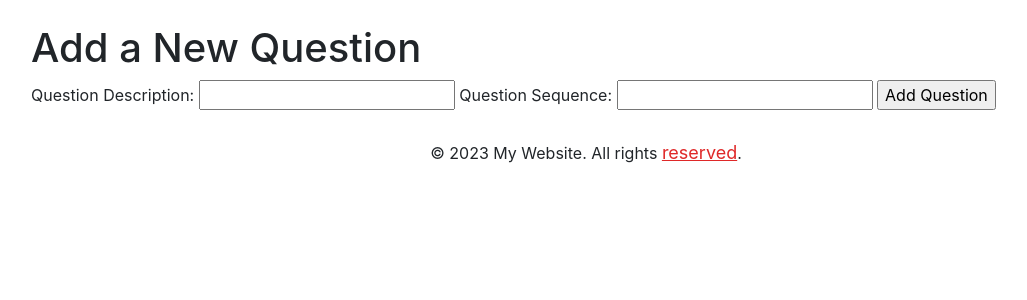
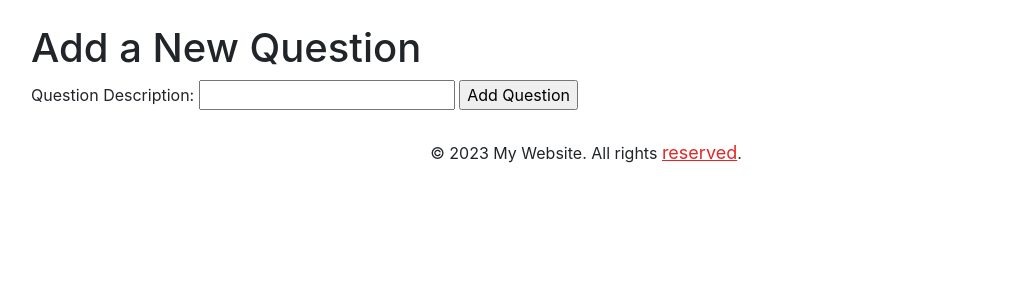
Before and after one commit to arvydasg/lifeapi, a Django app: page /quiz/add_question/ in a window 1280 px wide. Shown: the part 58-358 px from the top of the page, without its empty margins (54-1081 px from the left). Run offline with Django 4.2, Linux system fonts and the light colour scheme; the visitor is signed in with stand-in values (Sample User, id 1); some libraries are stand-ins or nearby versions.

Commit message:
f*ck the sequence for now

```diff
--- a/lifeapi_apps/quiz_app/admin.py
+++ b/lifeapi_apps/quiz_app/admin.py
@@ -2,7 +2,7 @@ from django.contrib import admin
 from .models import Question, Answer
 
 class QuestionAdmin(admin.ModelAdmin):
-    list_display = ('description', 'sequence', 'created_by')
+    list_display = ('description', 'created_by')
 
 class AnswerAdmin(admin.ModelAdmin):
     list_display = ('formatted_date_added', 'question', 'answer', 'created_by')
--- a/lifeapi_apps/quiz_app/models.py
+++ b/lifeapi_apps/quiz_app/models.py
@@ -6,7 +6,6 @@ from django.contrib.auth.models import User
 class Question(models.Model):
     description = models.TextField()
     created_by = models.ForeignKey(User, on_delete=models.CASCADE, null=True, blank=True)
-    sequence = models.PositiveIntegerField(default=0)
 
     def __str__(self):
         return f"{self.description}"
--- a/lifeapi_apps/quiz_app/templates/add_question.html
+++ b/lifeapi_apps/quiz_app/templates/add_question.html
@@ -6,8 +6,6 @@
         {% csrf_token %}
         <label for="description">Question Description:</label>
         <input type="text" id="description" name="description" required>
-        <label for="sequence">Question Sequence:</label>
-        <input type="number" id="sequence" name="sequence" required>
         <input type="submit" value="Add Question">
     </form>
 {% endblock %}
--- a/lifeapi_apps/quiz_app/templates/edit_question.html
+++ b/lifeapi_apps/quiz_app/templates/edit_question.html
@@ -7,8 +7,6 @@
         {% csrf_token %}
         <label for="description">Description:</label>
         <input type="text" id="description" name="description" value="{{ question.description }}" required>
-        <label for="sequence">Sequence:</label>
-        <input type="text" id="sequence" name="sequence" value="{{ question.sequence }}" required>
         <button type="submit">Save Changes</button>
     </form>
 
--- a/lifeapi_apps/quiz_app/views.py
+++ b/lifeapi_apps/quiz_app/views.py
@@ -116,10 +116,9 @@ def add_question(request):
     if request.method == 'POST':
         # Retrieve question details from the form submission
         description = request.POST.get('description')
-        sequence = request.POST.get('sequence')
 
         # Create a new question
-        new_question = Question(description=description, sequence=sequence, created_by=request.user)
+        new_question = Question(description=description, created_by=request.user)
         new_question.save()
 
         return redirect('user_questions')  # Redirect to the home page after adding the question
@@ -138,7 +137,6 @@ def edit_question(request, question_id):
             if request.method == 'POST':
                 # Update the question details based on the form submission
                 question.description = request.POST.get('description')
-                question.sequence = request.POST.get('sequence')
                 question.save()
 
                 return redirect('user_questions')  # Redirect to the list of user questions
```
Also changed, not shown: lifeapi_apps/quiz_app/migrations/0007_remove_question_sequence.py (added).
